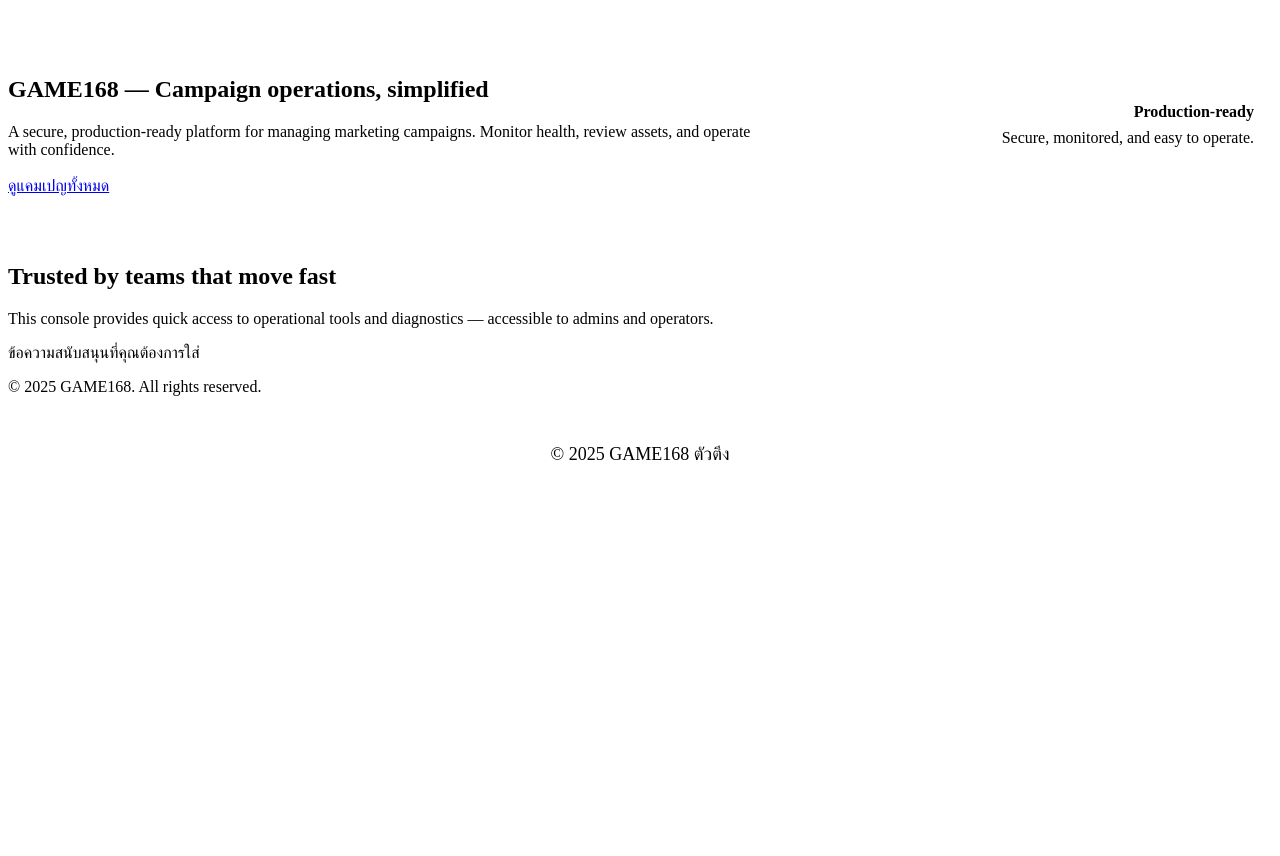
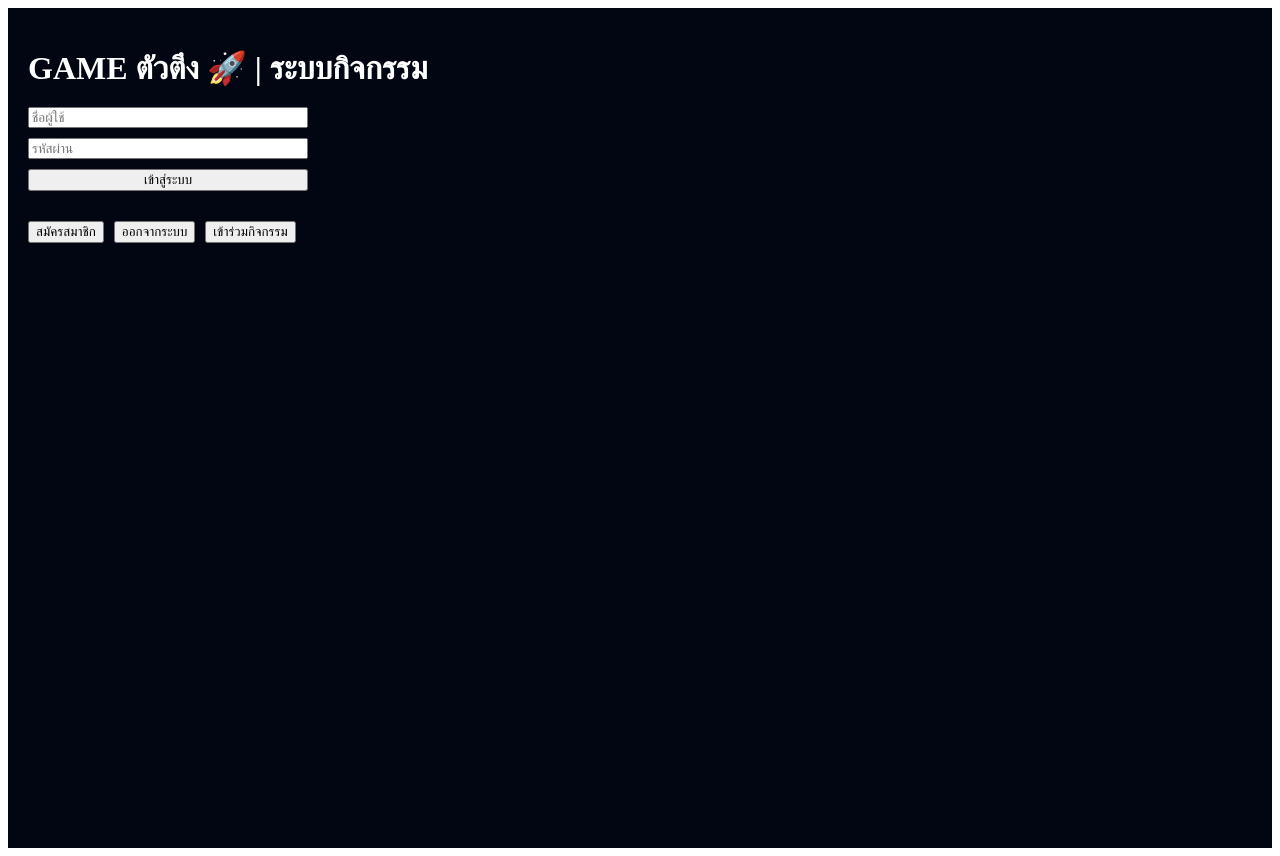
Before and after one commit to crapsgame01-ctrl/game168, a Next.js app: page / in a window 1280 px wide. Before the commit the page ends 800 px from the top, so only its background shows below. Built offline with nearby package versions, Linux system fonts and the light colour scheme.

Commit message:
Update page.jsx
Signed-off-by: crapsgame01-ctrl <crapsgame01@gmail.com>

```diff
--- a/app/page.jsx
+++ b/app/page.jsx
@@ -1,35 +1,88 @@
-import Hero from "@/components/Hero";
+"use client";
 
-export default function HomePage() {
+import { useState } from "react";
+
+export default function Home() {
+  const [username, setUsername] = useState("");
+  const [password, setPassword] = useState("");
+
+  function handleLogin(e) {
+    e.preventDefault();
+    alert(`เข้าสู่ระบบ: ${username}`);
+  }
+
+  function handleRegister() {
+    alert("สมัครสมาชิก");
+  }
+
+  function handleLogout() {
+    alert("ออกจากระบบแล้ว");
+  }
+
+  function joinEvent() {
+    alert("เข้าร่วมกิจกรรมแล้ว!");
+  }
+
+  const buttonStyle =
+    "border border-white text-white px-4 py-2 rounded-xl hover:bg-white hover:text-black transition-all";
+
   return (
-    <div>
-      <Hero
-        title="GAME168 — Campaign operations, simplified"
-        subtitle="A secure, production-ready platform for managing marketing campaigns. Monitor health, review assets, and operate with confidence."
-        ctaLabel="ดูแคมเปญทั้งหมด"
-        ctaHref="/campaigns"
-      />
+    <div
+      style={{
+        background: "#020612",
+        color: "white",
+        minHeight: "100vh",
+        padding: "20px",
+      }}
+    >
+      <h1 style={{ fontSize: "32px", marginBottom: "20px" }}>
+        GAME ตัวตึง 🚀 | ระบบกิจกรรม
+      </h1>
 
-      <main className="container">
-        <h2>Trusted by teams that move fast</h2>
-        <p className="muted">This console provides quick access to operational tools and diagnostics — accessible to admins and operators.</p>
-      </main>
+      <form
+        onSubmit={handleLogin}
+        style={{
+          display: "flex",
+          flexDirection: "column",
+          width: "280px",
+          gap: "10px",
+          marginBottom: "30px",
+        }}
+      >
+        <input
+          type="text"
+          placeholder="ชื่อผู้ใช้"
+          value={username}
+          onChange={(e) => setUsername(e.target.value)}
+          className="px-3 py-2 rounded bg-black text-white border border-gray-600"
+        />
 
-      {/* --- นี่คือส่วนที่เพิ่มเข้ามาครับ --- */}
-      <footer className="site-footer">
-        <p>ข้อความสนับสนุนที่คุณต้องการใส่</p>
-        <p>&copy; 2025 GAME168. All rights reserved.</p>
-      </footer>
-      {/* ------------------------------ */}
+        <input
+          type="password"
+          placeholder="รหัสผ่าน"
+          value={password}
+          onChange={(e) => setPassword(e.target.value)}
+          className="px-3 py-2 rounded bg-black text-white border border-gray-600"
+        />
 
-      <footer style={{
-  fontSize: '18px',
-  textAlign: 'center',
-  marginTop: '3rem'
-}}>
-  <p> © 2025 GAME168 ตัวตึง </p>
-</footer>
+        <button type="submit" className={buttonStyle}>
+          เข้าสู่ระบบ
+        </button>
+      </form>
 
+      <div style={{ display: "flex", gap: "10px" }}>
+        <button onClick={handleRegister} className={buttonStyle}>
+          สมัครสมาชิก
+        </button>
+
+        <button onClick={handleLogout} className={buttonStyle}>
+          ออกจากระบบ
+        </button>
+
+        <button onClick={joinEvent} className={buttonStyle}>
+          เข้าร่วมกิจกรรม
+        </button>
+      </div>
     </div>
   );
 }
```
